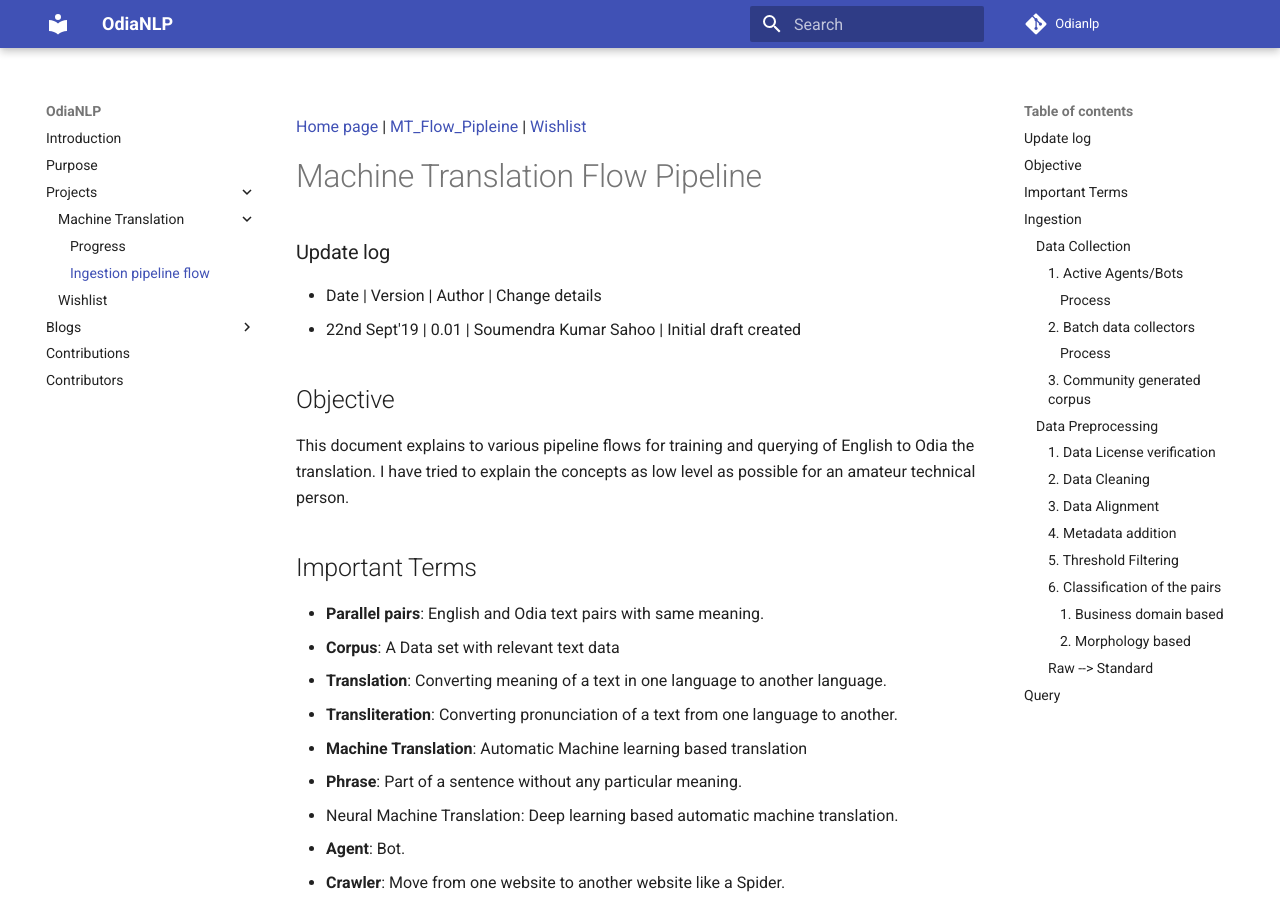
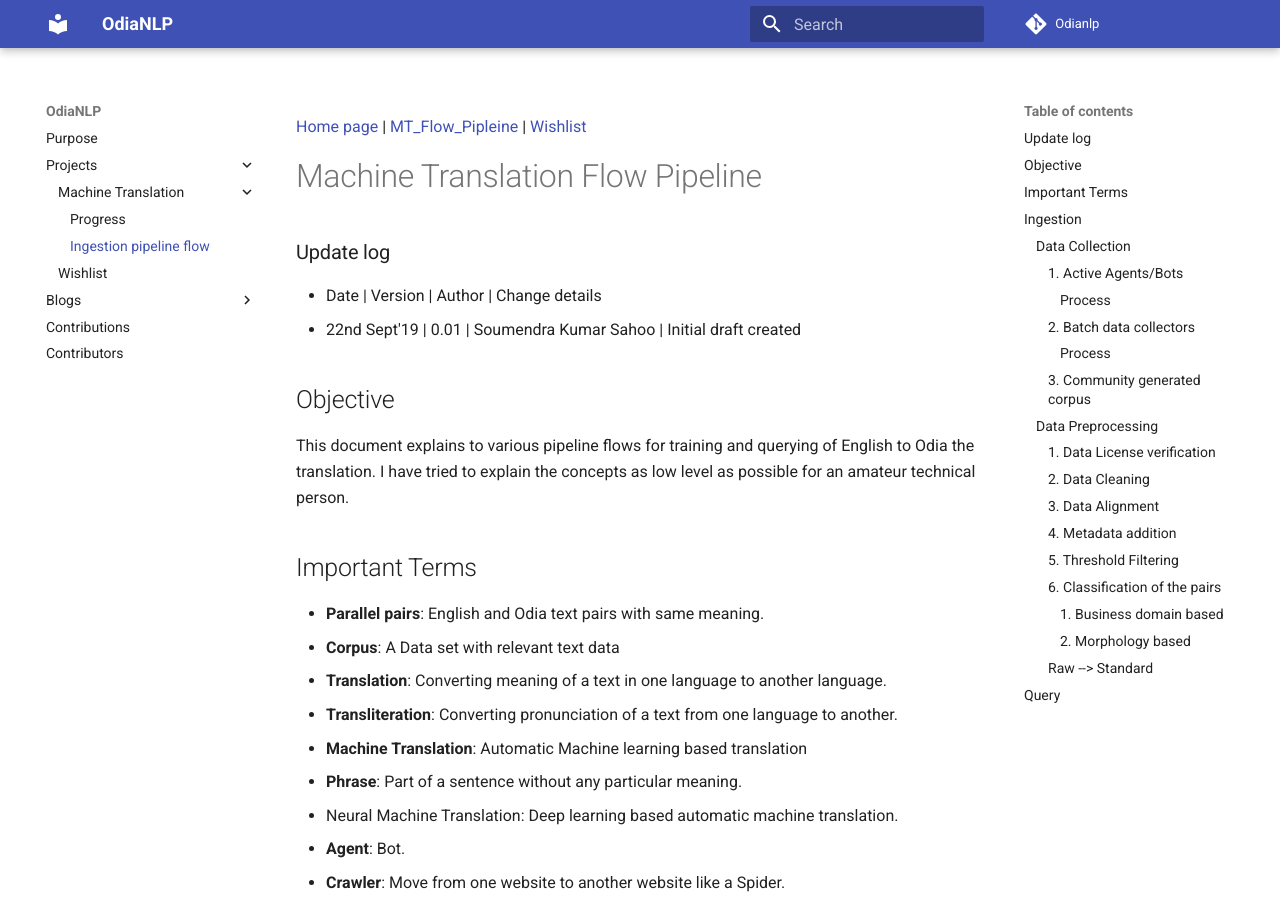
Before and after one commit to OdiaNLP/odianlp.github.io, an MkDocs documentation site: the page built from docs/Machine_Translation/MT_Flow_Pipeline.md, in a window 1280 px wide and 900 px high. Built offline with MkDocs 1.6.1 and Material for MkDocs 9.7.7, drawn with Linux system fonts in a browser that asks for light colours.

Commit message:
home page setup

```diff
--- a/docs/Machine_Translation/MT_Flow_Pipeline.md
+++ b/docs/Machine_Translation/MT_Flow_Pipeline.md
@@ -32,8 +32,9 @@
 
 ## Ingestion
 Inserting parallel pairs to create the Machine Learning model. You can checkout the following diagram for the entire flow of the Ingestion pipeline.
-
-![Ingestion Pipeline](Ingestion_pipeline.png)
+<p align="center">
+  <img width="560" height="400" src="/images/Ingestion_pipeline.png">
+</p>
 
 ### Data Collection
 This part deals with collecting data from multiple sources. The data can be processed parallel pairs or in raw format. In a high level classification let us divide the process into three parts:
--- a/mkdocs.yml
+++ b/mkdocs.yml
@@ -3,7 +3,6 @@
 strict: false
 
 nav:
-  - Introduction: introduction.md
   - Purpose: purpose.md
   - Projects:
     - Machine Translation:
```
Also changed, not shown: docs/index.md (renamed from docs/introduction.md, +1 -1 lines), docs/images/Ingestion_pipeline.png (added), 1 other file.
